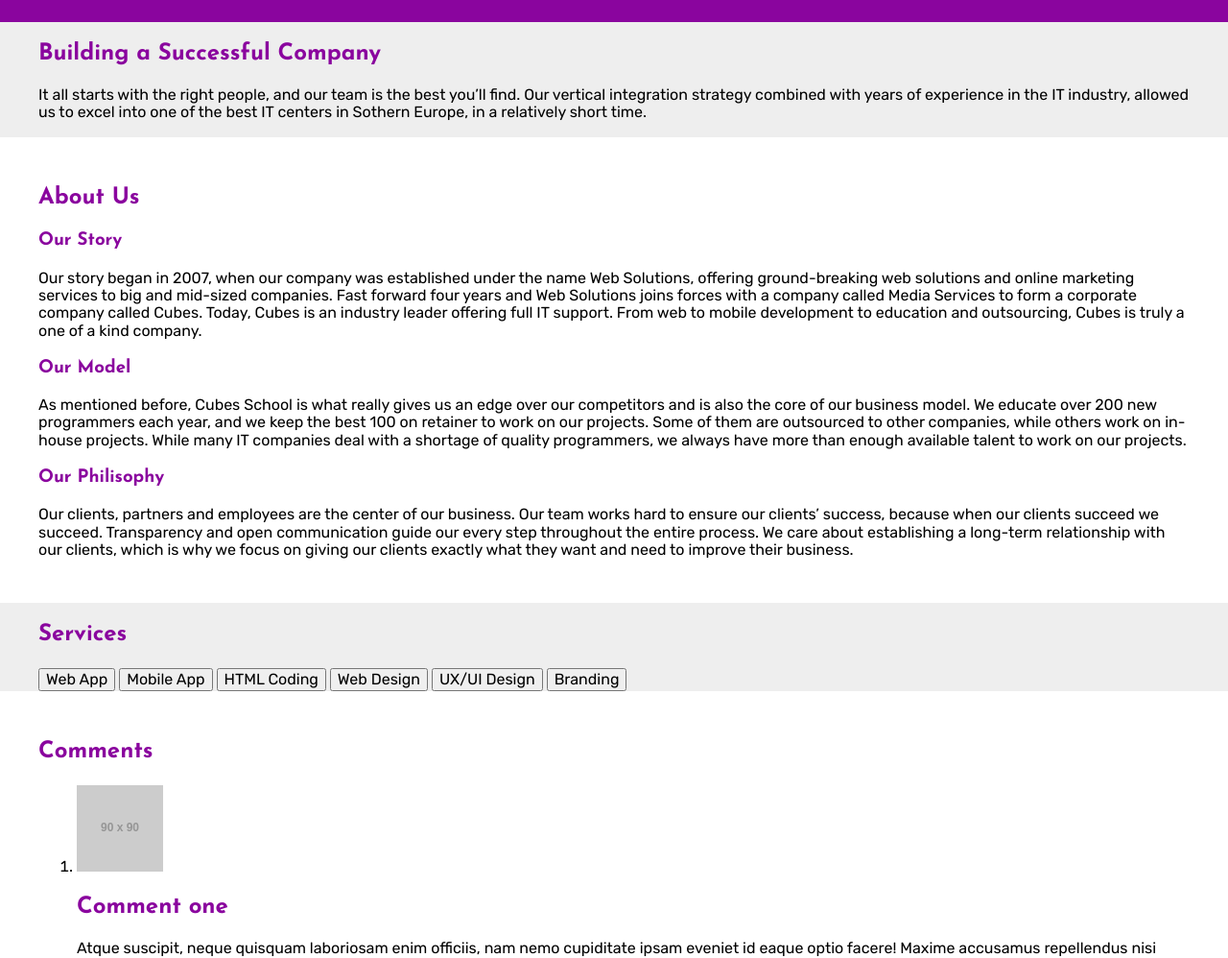
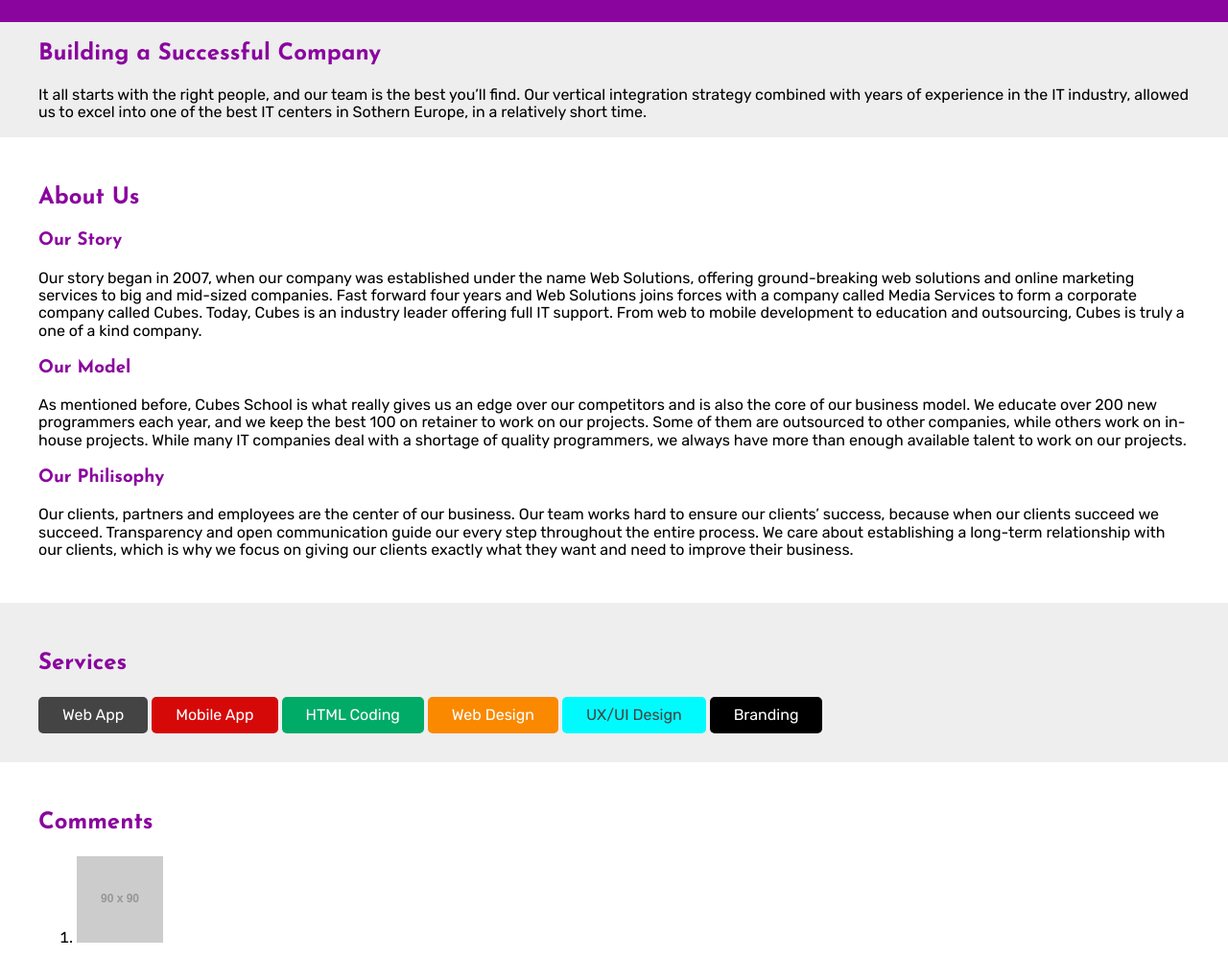
Before and after one commit to AnjaDj34/learningSass, a plain HTML site: page public_html/index.html in a window 1280 px wide. Shown: the part 97-1095 px from the top of the page at 96% size. Drawn offline with nearby package versions, Linux system fonts and the light colour scheme; files that its build step writes are made by us from their sources; placeholder pictures from the web are drawn by us.

Commit message:
Invisible class and @extend

```diff
--- a/nbproject/private/private.xml
+++ b/nbproject/private/private.xml
@@ -3,7 +3,12 @@
     <editor-bookmarks xmlns="http://www.netbeans.org/ns/editor-bookmarks/2" lastBookmarkId="0"/>
     <open-files xmlns="http://www.netbeans.org/ns/projectui-open-files/2">
         <group>
+            <file>file:/C:/Users/Dell/Desktop/Fronted-and-wordpress-kurs/materijal/08%20SASS/04%20SassPartials/learningSass%20anja/public_html/scss/theme.scss</file>
             <file>file:/C:/Users/Dell/Desktop/Fronted-and-wordpress-kurs/materijal/08%20SASS/04%20SassPartials/learningSass%20anja/public_html/index.html</file>
+            <file>file:/C:/Users/Dell/Desktop/Fronted-and-wordpress-kurs/materijal/08%20SASS/04%20SassPartials/learningSass%20anja/public_html/css/theme.css</file>
+            <file>file:/C:/Users/Dell/Desktop/Fronted-and-wordpress-kurs/materijal/08%20SASS/04%20SassPartials/learningSass%20anja/public_html/css/theme.css.map</file>
+            <file>file:/C:/Users/Dell/Desktop/Fronted-and-wordpress-kurs/materijal/08%20SASS/04%20SassPartials/learningSass%20anja/public_html/scss/partial/_variables.scss</file>
+            <file>file:/C:/Users/Dell/Desktop/Fronted-and-wordpress-kurs/materijal/08%20SASS/04%20SassPartials/learningSass%20anja/public_html/scss/partial/_serviceSection.scss</file>
         </group>
     </open-files>
 </project-private>
--- a/public_html/index.html
+++ b/public_html/index.html
@@ -93,12 +93,12 @@
         <section id="service" class="service-section">
             <div class="container">
                 <h2>Services</h2>
-                <button>Web App</button>
-                <button>Mobile App</button>
-                <button>HTML Coding</button>
-                <button>Web Design</button>
-                <button>UX/UI Design</button>
-                <button>Branding</button>
+                <button class="btn-default">Web App</button>
+                <button class="btn-danger">Mobile App</button>
+                <button class="btn-succes">HTML Coding</button>
+                <button class="btn-waring">Web Design</button>
+                <button class="btn-info">UX/UI Design</button>
+                <button class="btn-dark">Branding</button>
             </div><!-- container -->
         </section>
 
--- /dev/null
+++ b/public_html/scss/partial/_components.scss
@@ -0,0 +1,56 @@
+$btn-default:$dark-gray;
+$btn-default-color: $white;
+$btn-dark-color: $dark-gray;
+$btn-danger:$red;
+$btn-succes: $green;
+$btn-warning: $orange;
+$btn-info: $cyan;
+$btn-dark: $black;
+
+
+%btn{
+    display: inline-block;
+    padding: 10px 25px;
+    border: 0;
+    border-radius: 5px;
+    -moz-border-radius: 5px;
+    -webkit-border-radius: 5px;
+    -o-border-radius: 5px;
+    cursor: pointer;
+}
+
+.btn-default{
+    @extend %btn;
+  background-color: $btn-default;
+     color: $btn-default-color;
+}
+
+.btn-danger{
+    @extend %btn;
+    background-color: $btn-danger;
+    color: $btn-default-color;;
+}
+
+.btn-succes{
+    @extend %btn;;
+    background-color: $btn-succes;
+     color: $btn-default-color;
+}
+
+.btn-waring{
+    @extend  %btn;
+    background-color: $btn-warning;
+    color: $btn-default-color;
+}
+
+.btn-info{
+    @extend %btn;;
+    background-color: $btn-info;
+     color: $btn-dark-color;
+}
+
+.btn-dark{
+    @extend %btn;
+    background-color: $btn-dark;
+    color: $btn-default-color;
+}
--- a/public_html/scss/partial/_serviceSection.scss
+++ b/public_html/scss/partial/_serviceSection.scss
@@ -1,9 +1,4 @@
-/*
-To change this license header, choose License Headers in Project Properties.
-To change this template file, choose Tools | Templates
-and open the template in the editor.
-*/
-/*
-    Created on : Feb 25, 2022, 11:20:39 PM
-    Author     : Dell
-*/
+
+.service-section{
+    padding: 30px 0;
+}
--- a/public_html/scss/partial/_variables.scss
+++ b/public_html/scss/partial/_variables.scss
@@ -6,7 +6,7 @@ $blue: #00bfff;
 $green: #00ab67;
 $orange: #fa8900;
 $yellow:#faed00;
-$cyan:#faed00;
+$cyan:#00fbff;
 
 
 $light-gray: #eeeeee;
--- a/public_html/scss/theme.scss
+++ b/public_html/scss/theme.scss
@@ -1,4 +1,5 @@
 @import "partial/_variables.scss";
+@import "partial/_components.scss";
 @import "partial/_fonts.scss";
 @import "partial/_reset.scss";
 @import "partial/_base.scss";
```
Also changed, not shown: public_html/css/theme.css, 1 other file.
